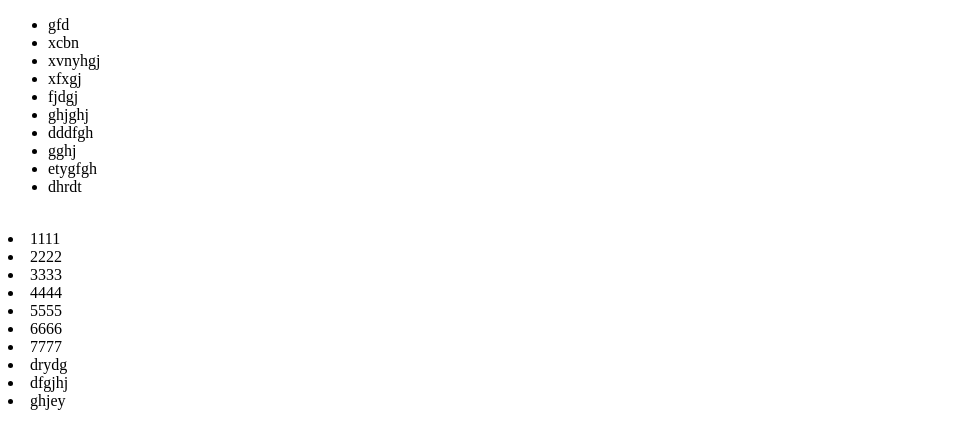
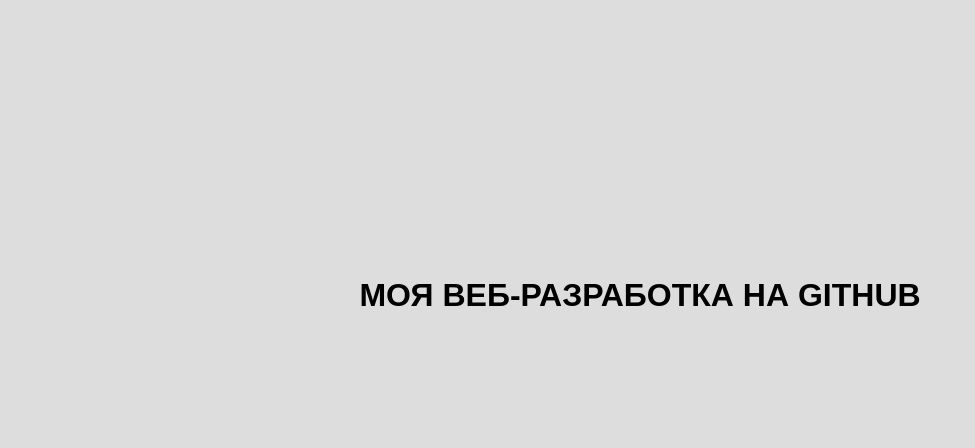
Before and after one commit to vbordyugov/vbordyugov.github.io, a plain HTML site: page index.html in a window 1280 px wide. Shown: the whole page, without its empty margins (0-975 px from the left). Drawn offline with Linux system fonts and the light colour scheme.

Commit message:
Оформление заголовка
Произвел изменения

```diff
--- a/index.html
+++ b/index.html
@@ -2,38 +2,10 @@
 <html lang="en">
 <head>
 	<meta charset="UTF-8">
-	<title>Document</title>
+	<title>сайт на GitHub</title>
+	<link rel="stylesheet" type="text/css" href="style.css">
 </head>
 <body>
-
-<ul>
-	<li id="item-01">gfd</li>
-	<li id="item-02">xcbn</li>
-	<li id="item-03">xvnyhgj</li>
-	<li id="item-04">xfxgj</li>
-	<li id="item-05">fjdgj</li>
-	<li id="item-06">ghjghj</li>
-	<li id="item-07">dddfgh</li>
-	<li id="item-08">gghj</li>
-	<li id="item-09">etygfgh</li>
-	<li id="item-10">dhrdt</li>
-</ul>
-<img src="" alt="">
-	<section id="main">
-		<div class="row">
-			<div class="text-center">
-				<li>1111</li>
-				<li>2222</li>
-				<li>3333</li>
-				<li>4444</li>
-				<li>5555</li>
-				<li>6666</li>
-				<li>7777</li>
-				<li>drydg</li>
-				<li>dfgjhj</li>
-				<li>ghjey</li>
-			</div>
-		</div>
-	</section>
+<h1>Моя веб-разработка на GitHub</h1>
 </body>
 </html>
--- a/style.css
+++ b/style.css
@@ -1,9 +1,11 @@
 body {
-	background-color: #000;
+	background-color: #ddd;
 	margin: 0;
+	font-family: sans-serif;
 }
 
 h1 {
 	text-align: center;
 	padding-top: 20%;
+	text-transform: uppercase;
 }
```
